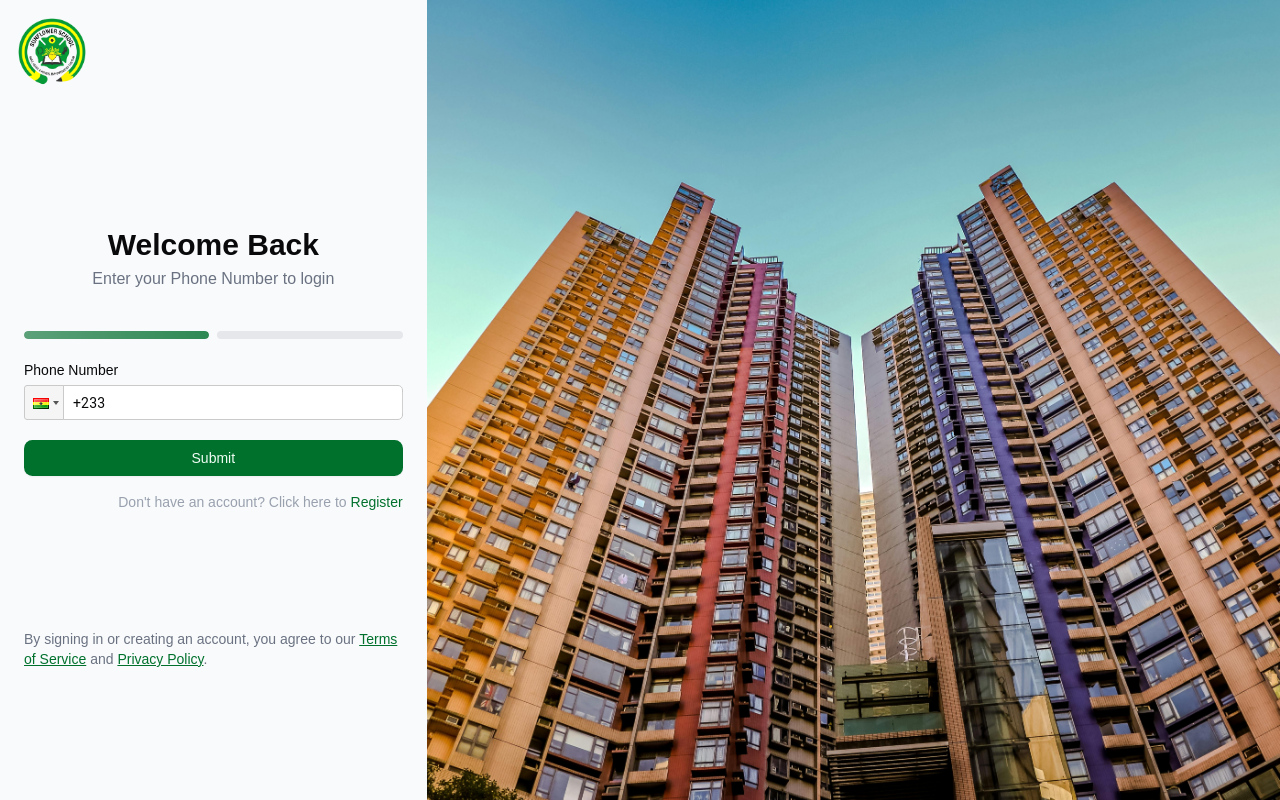
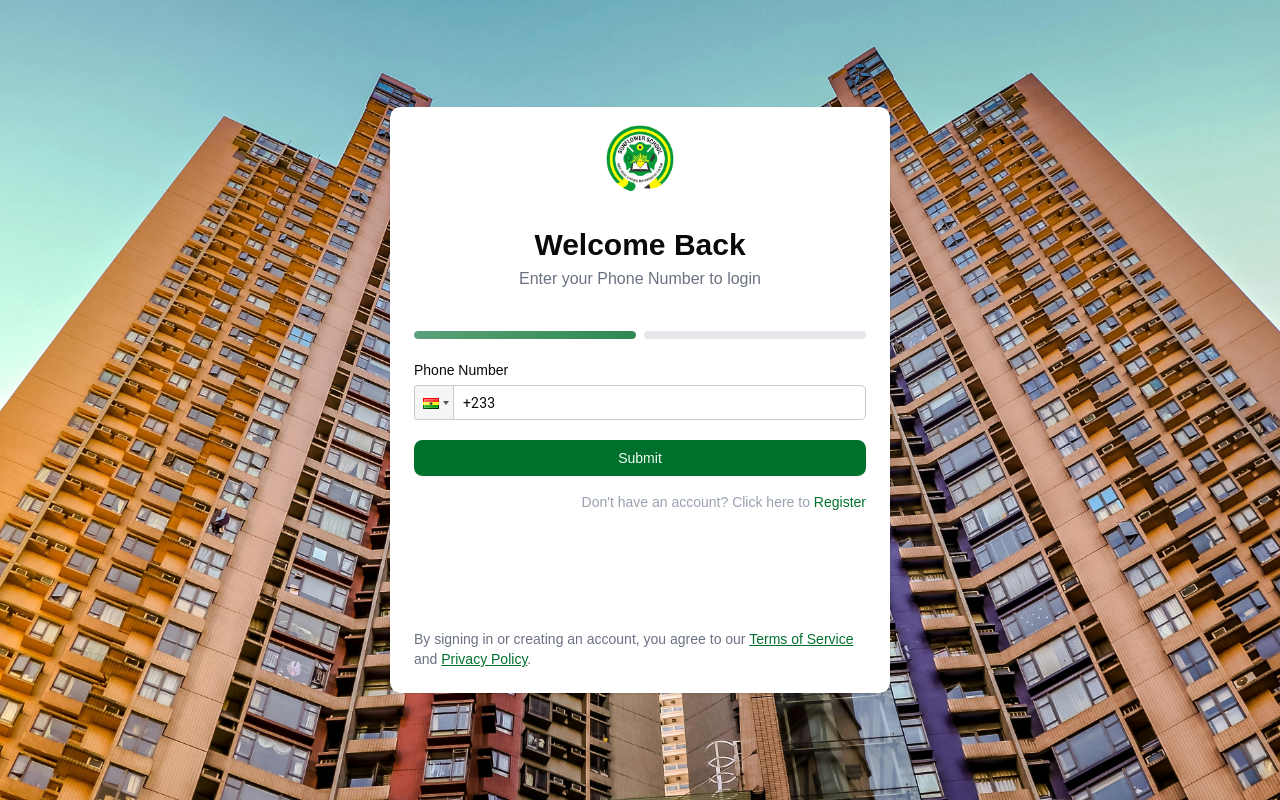
Before and after one commit to nyansa-io/school-mgt-fe, a Next.js app: page / in a window 1280 px wide. Built offline with nearby package versions, Linux system fonts and the light colour scheme.

Commit message:
change the login styles for admin and client

```diff
--- a/src/app/(main)/layout.tsx
+++ b/src/app/(main)/layout.tsx
@@ -51,12 +51,12 @@ const AuthLayout = ({ children }: { children: ReactNode }) => {
   return (
     <html lang="en">
       <body
-        className={cn(`${geistSans.variable} ${geistMono.variable} antialiased min-h-screen bg-gray-50 grid grid-cols-3 relative`, (pathname == '/register' || pathname == '/login') && 'bg-[url(/images/register.jpg)] bg-cover bg-center bg-no-repeat flex items-center justify-center')}
+        className={cn(`${geistSans.variable} ${geistMono.variable} antialiased min-h-screen bg-gray-50 grid grid-cols-3 relative`, (pathname == '/register' || pathname == '/') && 'bg-[url(/images/register.jpg)] bg-cover bg-center bg-no-repeat flex items-center justify-center')}
       >
         {/* child routes */}
-        <div className={cn('p-4 h-full flex flex-col w-full', (pathname == '/register' || pathname == '/login') && 'lg:w-[900px] bg-white shadow rounded-lg',pathname == '/login'&&'lg:w-[500px]')}>
+        <div className={cn('p-4 h-full flex flex-col w-full', (pathname == '/register' || pathname == '/') && 'lg:w-[900px] bg-white shadow rounded-lg',pathname == '/'&&'lg:w-[500px]')}>
           {/* logo */}
-          <div className={cn("logo", (pathname == '/register' || pathname == '/login') && 'mx-auto')}>
+          <div className={cn("logo", (pathname == '/register' || pathname == '/') && 'mx-auto')}>
             <SchoolLogo />
           </div>
 
```
